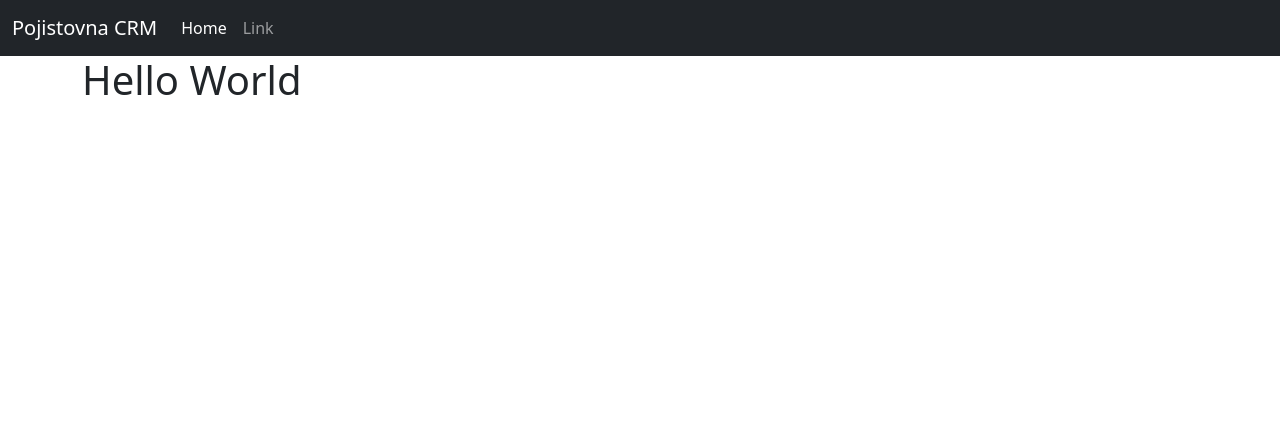
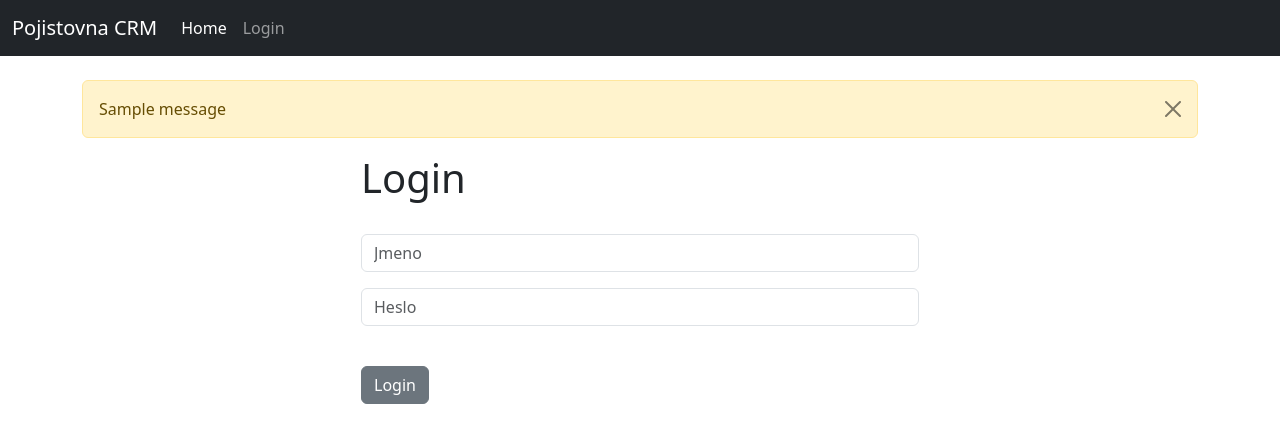
Before and after one commit to Lubos789/Django---DB---project, a Django app: page / in a window 1280 px wide. Shown: the top 443 px of the page. Run offline with Django 4.2, Linux system fonts and the light colour scheme; one stand-in notice (Sample message) is shown.

Commit message:
add login logout fce

```diff
--- a/app_pojistovna/templates/base.html
+++ b/app_pojistovna/templates/base.html
@@ -9,6 +9,16 @@
   <body>
     {% include 'navbar.html' %}
     <div class="container">
+      <br/>
+      {% if messages %}
+        {% for message in messages %}
+          <div class="alert alert-warning alert-dismissible fade show" role="alert">
+            {{ message }}
+            <button type="button" class="btn-close" data-bs-dismiss="alert" aria-label="Close"></button>
+          </div>
+        {% endfor %}
+      {% endif %}
+
       {% block content %}
       {% endblock %}
     </div>
--- a/app_pojistovna/templates/home.html
+++ b/app_pojistovna/templates/home.html
@@ -3,6 +3,35 @@
 
 {% block content %}
 
+<div class="col-md-6 offset-md-3">
+
+{% if user.is_authenticated %}
+
 <h1>Hello World</h1>
 
+{% else %}
+
+<h1>Login</h1>
+<br/>
+
+<form method="POST" action="{% url 'home' %}">
+    {% csrf_token %}
+    <form>
+  <div class="mb-3">
+      <input type="text" class="form-control" name="username", placeholder="Jmeno" required>
+
+  </div>
+  <div class="mb-3">
+    <input type="password" class="form-control" name="password", placeholder="Heslo" required>
+  </div>
+  <br/>
+  <button type="submit" class="btn btn-secondary">Login</button>
+    </form>
+
+</form>
+
+</div>
+
+{% endif %}
+
 {% endblock %}
--- a/app_pojistovna/templates/navbar.html
+++ b/app_pojistovna/templates/navbar.html
@@ -9,10 +9,19 @@
         <li class="nav-item">
           <a class="nav-link active" aria-current="page" href="#">Home</a>
         </li>
+
+        {% if user.is_authenticated %}
+
         <li class="nav-item">
-          <a class="nav-link" href="#">Link</a>
+          <a class="nav-link" href="{% url 'logout' %}">Logout</a>
         </li>
 
+        {% else %}
+        <li class="nav-item">
+          <a class="nav-link" href="{% url 'home' %}">Login</a>
+        </li>
+
+        {% endif %}
 
       </ul>
 
--- a/app_pojistovna/urls.py
+++ b/app_pojistovna/urls.py
@@ -1,5 +1,10 @@
 from django.urls import path
 from . import views
+
+
+
 urlpatterns = [
     path('', views.home, name='home'),
+    # path('login/', views.login_user, name='login'),
+    path('logout/', views.logout_user, name='logout'),
 ]
--- a/app_pojistovna/views.py
+++ b/app_pojistovna/views.py
@@ -1,5 +1,26 @@
-from django.shortcuts import render
+from django.shortcuts import render, redirect
+from django.contrib.auth import authenticate, login, logout
+from django.contrib import messages
+
+def home(request):
+    # Check to see if logging in
+    if request.method == 'POST':
+        username = request.POST['username']
+        password = request.POST['password']
+        # Authenticate
+        user = authenticate(request, username=username, password=password)
+        if user is not None:
+            login(request, user)
+            messages.success(request, "Prihlaseni probehlo uspesne!")
+            return redirect('home')
+        else:
+            messages.success(request, "Chyba pri prihlaseni, zkuste to znovu...")
+            return redirect('home')
+    else:
+        return render(request, 'home.html', {})
 
 
-def home(request):
-    return render(request, 'home.html', {})
+def logout_user(request):
+    logout(request)
+    messages.success(request, "Odhlaseni probeho uspesne")
+    return redirect('home')
```
Also changed, not shown: db.sqlite3.
